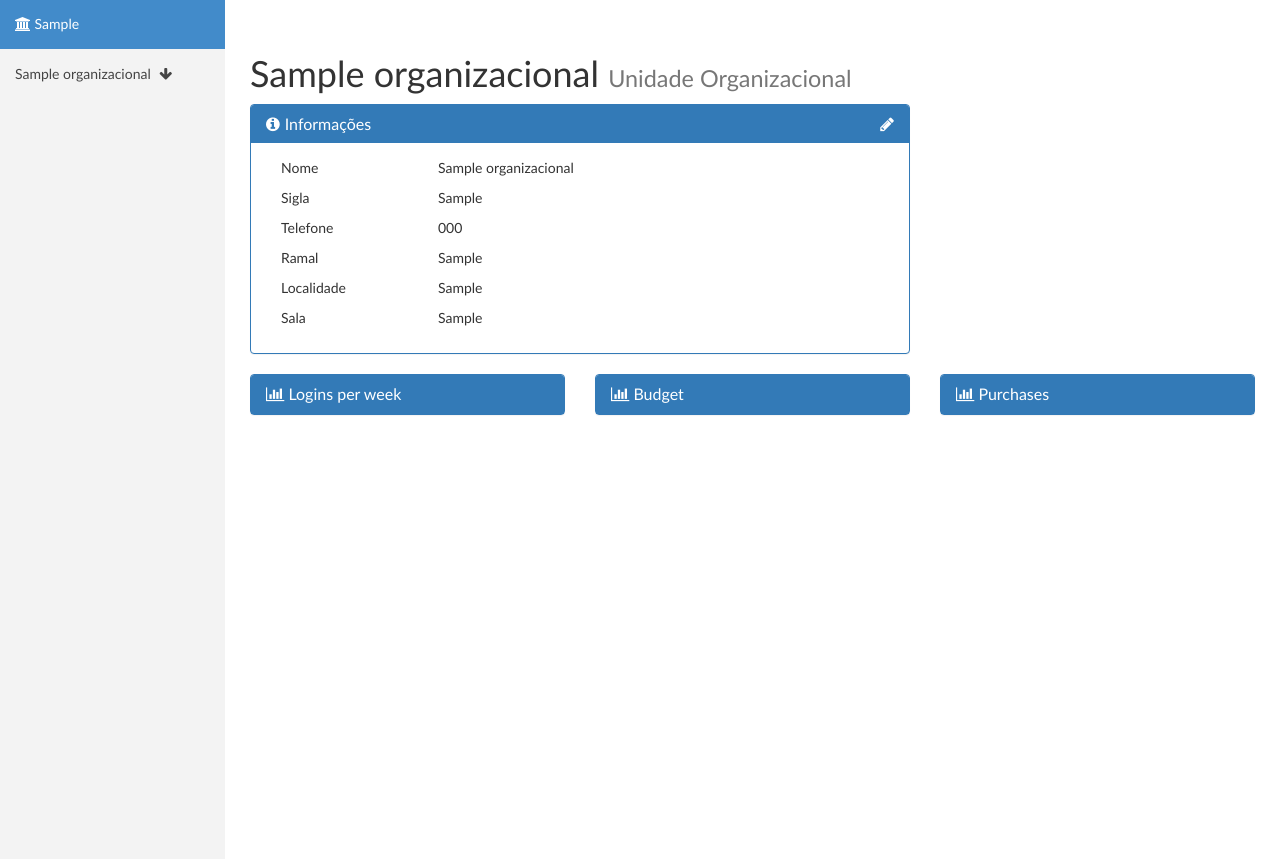
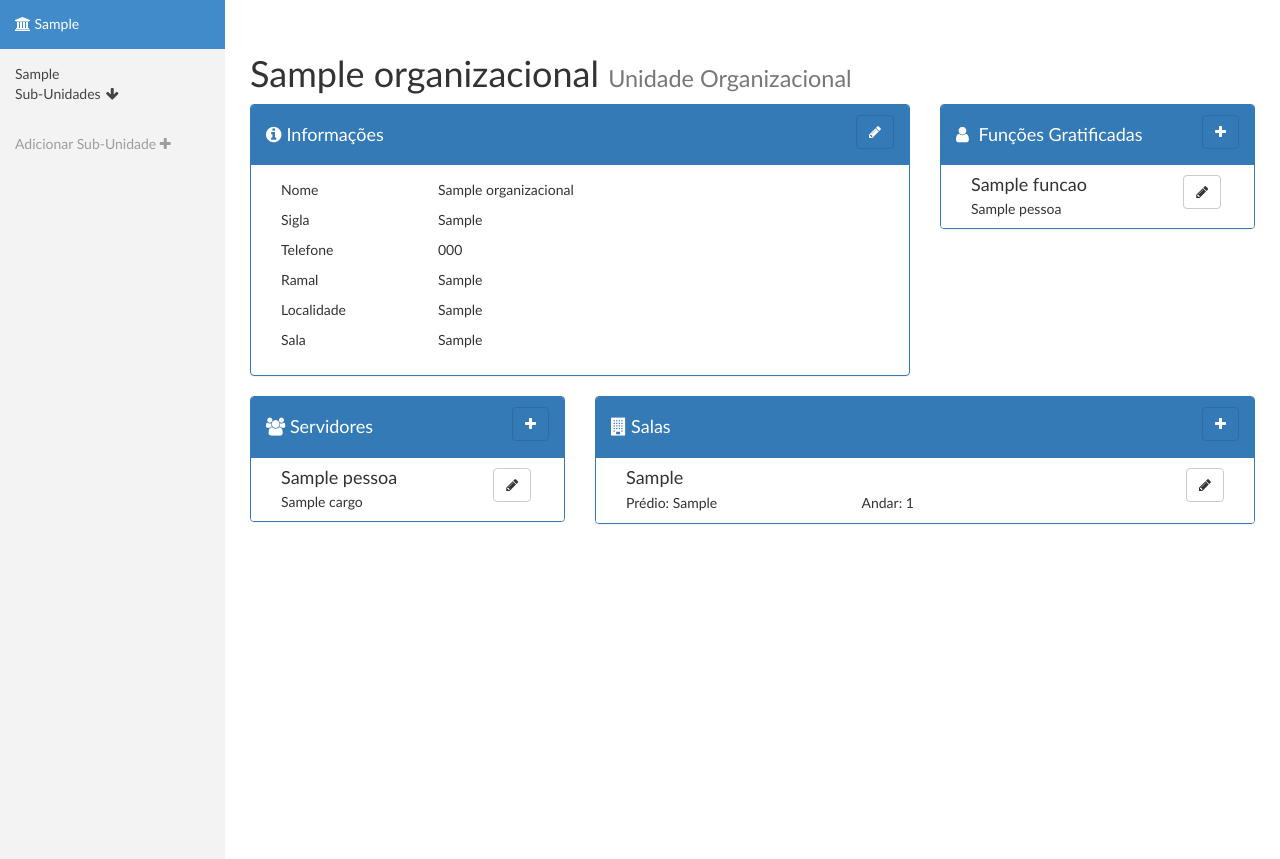
Before and after one commit to hugdiniz/anuarioDjango, a Django app: page /anuario/1/ in a window 1280 px wide. Shown: the part 51-910 px from the top of the page. Run offline with Django 3.2, Linux system fonts and the light colour scheme; tables that the repository leaves empty hold one stand-in row (values such as "Sample post"); some libraries are stand-ins or nearby versions.

Commit message:
alterando o front end para os forms, e backend tambem

```diff
--- a/anuario_ufrrj/yearbook/models.py
+++ b/anuario_ufrrj/yearbook/models.py
@@ -99,3 +99,9 @@ class Lotacao(models.Model):
 
     def get_lotacoes_uorg(self, unidade):
         return Lotacao.objects.filter(uorg=unidade)
+
+
+class User(models.Model):
+    nome = models.CharField(max_length=200)
+    password = models.CharField(max_length=16)
+    uorg = models.ForeignKey(Unidade_Organizacional)
--- a/anuario_ufrrj/yearbook/static/yearbook/script/index/index.js
+++ b/anuario_ufrrj/yearbook/static/yearbook/script/index/index.js
@@ -29,14 +29,36 @@ $(document).ready(function () {
 
 
 // funcoes chamadas mostrar os modais dos forms
-function showFormUorg(){}
-function showFormPessoa() {}
-function showFormSala() {}
-function showFormLotacao() {}
+function showFormUorg(){
+    alert('Form de Edicao Uorg');
+}
+function showFormPessoa(pessoaId) {
+    if(pessoaId)
+        alert('Form de Edicao Pessoa: '+pessoaId);
+    else
+        alert('Form de Edicao Pessoa');
+}
+function showFormSala(salaId) {
+    if(salaId)
+        alert('Form Edicao Sala : ' + salaId);
+    else
+        alert('Form Edicao Sala');
+}
+function showFormLotacao(lotacaoId) {
+    if(lotacaoId)
+        alert('Form edicao Lotacao - Lotacao: ' + lotacaoId);
+    else
+        alert('Form edicao Lotacao');
+
+}
 
 
 // funcoes chamadas para salvar as alteracoes feitas no form
-function submitFormUorg(){}
+$('#form-test').submit(function(event) {
+    json = JSON.stringify($('#form-test').serializeArray());
+    alert(json);
+    return false;
+});
 function submitFormPessoa() {}
 function submitFormSala() {}
 function submitFormLotacao() {}
--- a/anuario_ufrrj/yearbook/templates/yearbook/index.html
+++ b/anuario_ufrrj/yearbook/templates/yearbook/index.html
@@ -17,9 +17,7 @@
             <div class="navbar-header">
                 <button type="button" class="navbar-toggle" data-toggle="collapse" data-target=".navbar-ex1-collapse">
                     <span class="sr-only">Toggle navigation</span>
-                    <span class="icon-bar"></span>
-                    <span class="icon-bar"></span>
-                    <span class="icon-bar"></span>
+                    <span><i class="fa fa-bars"></i></span>
                 </button>
                 <a class="navbar-brand" href="{% url 'index' %}">Anuário</a>
             </div>
@@ -42,13 +40,14 @@
                     {% else %}
                     <li class="active"><a href="{% url 'uorg_info' uorg.pk %}"><i class="fa fa-university"></i> {{uorg.sigla}} </a></li>
                     {% endif %}
-                    <li class="disabled"><a href="#"> {{uorg.nome}} <i class="fa fa-arrow-down divisor" id="arrow-down-icon"></i></a></li>
+                    <li class="disabled"><a href="#"> {{uorg.sigla}} <br> Sub-Unidades<i class="fa fa-arrow-down divisor" id="arrow-down-icon"></i></a></li>
                     {% if sub_uorgs %}
 
                         {% for sub_uorg in sub_uorgs %}
                             <li><a href="{% url 'uorg_info' sub_uorg.pk %}"><i class="fa fa-university"></i> {{sub_uorg.nome}} </a></li>
                         {% endfor %}
                     {% endif %}
+                    <li><a href="#" onclick="showFormUorg()">Adicionar Sub-Unidade <i class="fa fa-plus"></i> </a></li>
                 </ul>
 
                 <ul class="nav navbar-nav navbar-right navbar-user">
@@ -74,11 +73,11 @@
             <div class="row">
                 <div class="col-lg-8 col-md-8 col-xs-12">
                     <div class="panel panel-primary">
-                        <div class="panel-heading">
-                            <h3 class="panel-title">
+                        <div class="panel-heading clearfix">
+                            <h4 class="pull-left">
                                 <i id="icone-informacao" class="fa fa-info-circle"></i>Informações
-                                <span onclick="alert('click')" class="pull-right clickable"><i class="fa fa-pencil"></i></span>
-                            </h3>
+                            </h4>
+                            <div class="btn-group pull-right"><button class="btn btn-primary" onclick="showFormUorg()"><i class="fa fa-pencil"></i></button></div>
                         </div>
                         <div class="panel-body">
                             <div>
@@ -141,32 +140,93 @@
                         </div>
                     </div>
                 </div>
+
+                <div class="col-lg-4 col-md-4 col-xs-12">
+                    <div class="panel panel-primary">
+                        <div class="panel-heading clearfix">
+                            <h4 class="pull-left">
+                                <i class="fa fa-user" id="icone-informacao"></i> Funções Gratificadas
+                            </h4>
+                            <div class="btn-group pull-right">
+                                <button class="btn btn-primary" onclick="showFormLotacao()"><i class="fa fa-plus"></i></button>
+                            </div>
+                        </div>
+                        <div class="list-group"> {% comment %} Eu tirei a div panel-body pra lista preencher o corpo do panel{% endcomment %}
+                            {% for lotacao in funcoes %}
+                            <div class="list-group-item clearfix">
+                                <div class="col-xs-9">
+                                    <h4 class="list-group-item-heading">{{lotacao.funcao.nome}} </h4>
+                                    <p class="list-group-item-text"> {{lotacao.pessoa.nome}} </p>
+                                </div>
+                                <div class="col-xs-3">
+                                    <button class="btn btn-default" onclick="showFormLotacao({{ lotacao.pk }})"><i class="fa fa-pencil"></i></button>
+                                </div>
+                            </div>
+                            {% endfor %}
+                        </div>
+                    </div>
+                </div>
             </div>
+
 
 
             <div class="row">
                 <div class="col-lg-4">
                     <div class="panel panel-primary">
-                        <div class="panel-heading">
-                            <h3 class="panel-title"><i class="fa fa-bar-chart-o"></i> Logins per week</h3>
+                        <div class="panel-heading clearfix">
+                            <h4 class="pull-left">
+                                <i class="fa fa-users"></i> Servidores
+                            </h4>
+                            <div class="btn-group pull-right">
+                                <button class="btn btn-primary" onclick="showFormPessoa()"><i class="fa fa-plus"></i></button>
+                            </div>
                         </div>
-
+                       <div class="list-group">
+                            {% for pessoa in pessoas %}
+                            <div class="list-group-item clearfix">
+                                <div class="col-xs-9">
+                                    <h4 class="list-group-item-heading"> {{pessoa.nome}} </h4>
+                                    <p class="list-group-item-text"> {{pessoa.cargo.nome}} </p>
+                                </div>
+                                <div class="col-xs-3">
+                                    <button class="btn btn-default" onclick="showFormPessoa({{pessoa.pk}})">
+                                        <i class="fa fa-pencil"></i>
+                                    </button>
+                                </div>
+                            </div>
+                            {% endfor %}
+                       </div>
                     </div>
                 </div>
-                <div class="col-lg-4">
+
+
+                <div class="col-lg-8">
                     <div class="panel panel-primary">
-                        <div class="panel-heading">
-                            <h3 class="panel-title"><i class="fa fa-bar-chart-o"></i> Budget</h3>
+                        <div class="panel-heading clearfix">
+                            <h4 class="pull-left"><i class="fa fa-building"></i> Salas</h4>
+                            <div class="pull-right">
+                                <button class="btn btn-primary" onclick="showFormSala()"><i class="fa fa-plus"></i></button>
+                            </div>
                         </div>
+                        {% for sala in salas %}
+                        <div class="list-group">
+                            <div class="list-group-item clearfix">
+                                <div class="col-xs-9">
+                                    <h4 class="list-group-item-heading"> {{sala.identificador}} </h4>
+                                    <p class="list-group-item-text">
+                                        <div class="col-xs-6" style="padding-left: 0px">Prédio: {{sala.predio}} </div>
+                                        <div class="col-xs-3">Andar: {{sala.andar}} </div>
+                                    </p>
+                                </div>
+                                <div class="col-xs-3">
+                                    <div class="pull-right">
+                                        <button class="btn btn-default" onclick="showFormSala( {{sala.pk}} )"><i class="fa fa-pencil"></i></button>
+                                    </div>
 
-                    </div>
-                </div>
-                <div class="col-lg-4">
-                    <div class="panel panel-primary">
-                        <div class="panel-heading">
-                            <h3 class="panel-title"><i class="fa fa-bar-chart-o"></i> Purchases</h3>
+                                </div>
+                            </div>
                         </div>
-
+                        {% endfor %}
                     </div>
                 </div>
             </div>
@@ -177,16 +237,9 @@
     {% endif %}
     <!-- /#wrapper -->
 
-    <!--
-        This section initializes the chart widgets and a grid component,
-        which visualize records and allow sorting and paging.
-        For more information visit:
-        http://www.shieldui.com/documentation/javascript.chart/getting.started
-        http://www.shieldui.com/documentation/grid/javascript/getting.started
-        http://www.shieldui.com/documentation/datasource/javascript/getting.started
-    -->
 
     <script type="text/javascript" src="{% static 'bower_components/jquery/dist/jquery.min.js' %}"></script>
     <script type="text/javascript" src="{% static 'bower_components/bootstrap/dist/js/bootstrap.min.js' %}"></script>
+    <script type="text/javascript" src="{% static 'yearbook/script/index/index.js' %}"></script>
 </body>
 </html>
--- a/anuario_ufrrj/yearbook/urls.py
+++ b/anuario_ufrrj/yearbook/urls.py
@@ -9,14 +9,23 @@ urlpatterns = patterns('',
 
 	#urls referentes a uorg
 	url(r'^(?P<uorg_id>\d+)/$', views.uorg_info, name='uorg_info'),
-	url(r'^salas/(?P<uorg_id>\d+)/$', views.salas_uorg, name='salas_uorg'),
+	url(r'^uorg/save/(?P<user_id>\d+)$', views.salvar_uorg, name='uorg_save'),
 	# url(r'^pessoas/(?P<uorg_id>\d+)/$', views.pessoas_uorg, name='pessoas_uorg'),
 
 	# urls referentes a pessoa
 	url(r'^pessoa/(?P<pessoa_id>\d+)/detail/$', views.pessoa_info, name='pessoa_info'),
+	url(r'^pessoa/save/(?P<user_id>\d+)$', views.salvar_pessoa, name='pessoa_save'),
+	url(r'^pessoa/search/(?P<pessoa_nome>\w+)/$', views.recuperar_pessoas_autocomplete, name='pessoas_autocomplete'),
 
-	#urls
-	# url(r'^cargo/(?P<cargo_id>\d+)/detail/$', views.detail_cargo, name='cargo_detail'),
+	#urls referentes a salas
+	url(r'^sala/save/(?P<user_id>\d+)$', views.salvar_sala, name='sala_save'),
+	url(r'^sala/(?P<uorg_id>\d+)/$', views.salas_uorg, name='salas_uorg'),
+	url(r'^sala/search/(?P<sala_nome>\w+)/$', views.recuperar_salas_autocomplete, name='salas_autocomplete'),
+
+
+	# urls referentes a lotacao
+	url(r'^lotacao/save/(?P<user_id>\d+)$', views.salvar_lotacao, name='lotacao_save'),
+
 
 	# url(r'^template/$', views.polymer, name='polymer'),
 
--- a/anuario_ufrrj/yearbook/views.py
+++ b/anuario_ufrrj/yearbook/views.py
@@ -1,5 +1,5 @@
 # -*- coding: utf-8 -*-
-from django.shortcuts import render
+from django.shortcuts import render, get_object_or_404
 from django.http import HttpResponse, Http404
 from django.template import RequestContext, loader
 from django.core import serializers
@@ -53,31 +53,27 @@ def pessoa_info(request, pessoa_id):
 
 
 def uorg_info(request, uorg_id):
-	try:
-		uorg = Unidade_Organizacional.objects.get(pk=uorg_id)
+	uorg = get_object_or_404(Unidade_Organizacional, pk=uorg_id)
 
-		sub_uorgs = uorg.get_sons
-		lotacoes = Lotacao.objects.filter(uorg=uorg)
-		pessoas = []
-		for lotacao in lotacoes:
-			pessoa = lotacao.pessoa
-			pessoas.append(pessoa)
+	sub_uorgs = uorg.get_sons
+	lotacoes = Lotacao.objects.filter(uorg=uorg)
+	pessoas = []
+	for lotacao in lotacoes:
+		pessoa = lotacao.pessoa
+		pessoas.append(pessoa)
 
-		salas = Sala.objects.filter(uorg=uorg)
+	salas = Sala.objects.filter(uorg=uorg)
 
-		template = loader.get_template('yearbook/index.html')
+	funcoes = Lotacao.objects.filter(uorg=uorg).exclude(funcao__isnull=True)
 
-		context = RequestContext(request, {
+	return render(request, 'yearbook/index.html', {
 			'uorg' 		: uorg,
 			'sub_uorgs'	: sub_uorgs,
 			'pessoas'	: pessoas,
+			'lotacoes'	: lotacoes,
 			'salas'		: salas,
- 			})
-
-		return HttpResponse(template.render(context))
-
-	except Unidade_Organizacional.DoesNotExist:
-		raise Http404
+			'funcoes'	: funcoes,
+		})
 
 def todas_salas_uorg(uorg):
 
@@ -96,6 +92,19 @@ def salas_uorg(request, uorg_id):
 
 	salas = todas_salas_uorg(uorg)
 	return salas
+
+def recuperar_salas_autocomplete(request, sala_nome):
+	salas = list(Sala.objects.filter(identificador__istartswith=sala_nome)) #
+
+	json_salas = serializers.serialize('json', salas)
+
+	return HttpResponse(json_salas)
+
+def recuperar_pessoas_autocomplete(request, pessoa_nome):
+	pessoas = list(Pessoa.objects.filter(nome__startswith=pessoa_nome))
+	json_pessoas = serializers.serialize('json', pessoas)
+	return HttpResponse(json_pessoas)
+
 def pessoas_uorg(request, uorg_id):
 	return None
 
@@ -103,3 +112,15 @@ def login(request):
 	template = loader.get_template('yearbook/login.html')
 	context = RequestContext(request, {})
 	return HttpResponse(template.render(context))
+
+def salvar_pessoa(request, user_id):
+	return None
+
+def salvar_uorg(request, user_id):
+	return None
+
+def salvar_sala(request, user_id):
+	return None
+
+def salvar_lotacao(request, user_id):
+	return None
```
